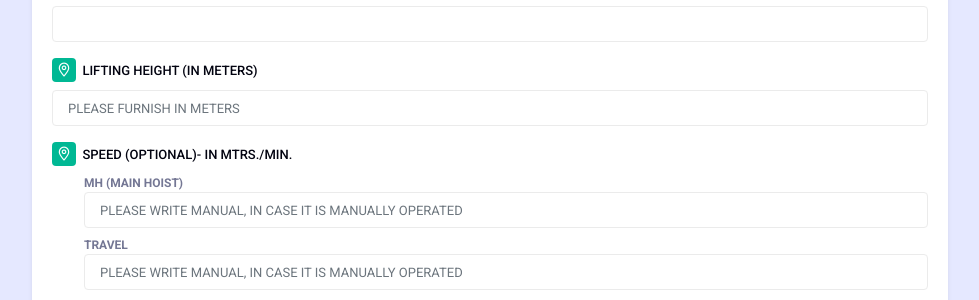
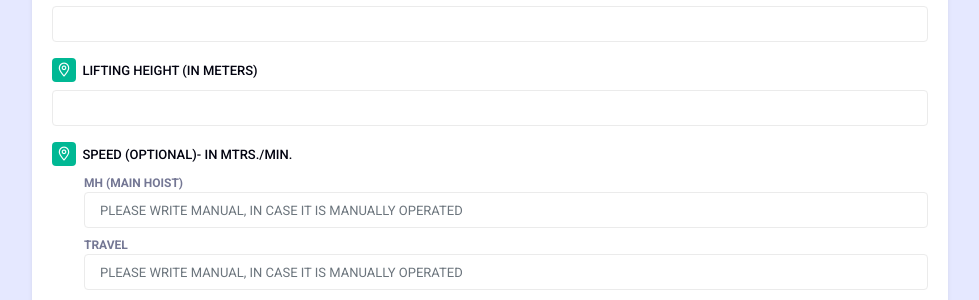
Before and after one commit to PankajBrightcodess/mycranium_android, a PHP site: page /monorail.php in a window 1280 px wide. Shown: the part 981-1281 px from the top of the page, without its empty margins (150-1129 px from the left). Run offline with PHP 8.4, Linux system fonts and the light colour scheme.

Commit message:
Update monorail.php

```diff
--- a/monorail.php
+++ b/monorail.php
@@ -128,7 +128,7 @@
                 </div>
                 <div class="mb-3">
                   <div class="title mb-2"><i class="lni lni-map-marker"></i><span>LIFTING HEIGHT (IN METERS)</span></div>
-                  <input class="form-control" type="text" placeholder="PLEASE FURNISH IN METERS">
+                  <input class="form-control" type="text" placeholder="">
                 </div>
                <!--  <div class="mb-3">
                   <div class="title mb-2"><i class="lni lni-map-marker"></i><span>TRAVEL LENGTH (IN METERS)</span></div>
```
